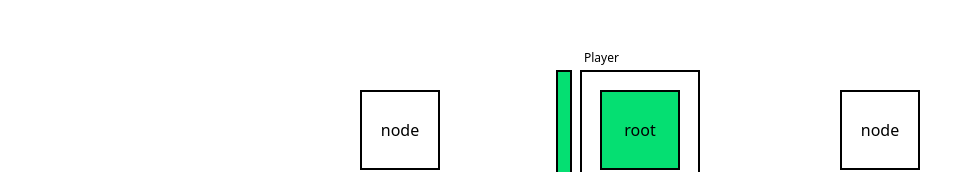
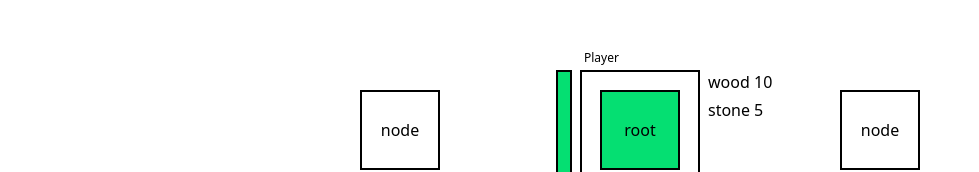
Before and after one commit to tylerschloesser/sim-v20, a React (Vite) app: page / in a window 1280 px wide. Shown: the part 270-442 px from the top of the page, without its empty margins (0-979 px from the left). Built offline with nearby package versions, Linux system fonts and the light colour scheme.

Commit message:
render inventory

```diff
--- a/src/init-state.ts
+++ b/src/init-state.ts
@@ -11,7 +11,10 @@ export function initState(): AppState {
       position: Vec2.ZERO,
       size: new Vec2(1.5),
       energy: MAX_PLAYER_ENERGY,
-      inventory: {},
+      inventory: {
+        wood: 10,
+        stone: 5,
+      },
       action: null,
     },
     scale: 1,
--- a/src/player-component.tsx
+++ b/src/player-component.tsx
@@ -1,8 +1,9 @@
 import clsx from 'clsx'
-import { useContext } from 'react'
+import { Fragment, useContext } from 'react'
 import invariant from 'tiny-invariant'
 import { AppContext } from './app-context'
 import { MAX_PLAYER_ENERGY } from './const'
+import { Inventory } from './types'
 import { useEntityStyle } from './use-entity-style'
 
 export function PlayerComponent() {
@@ -29,6 +30,7 @@ export function PlayerComponent() {
         Player
       </div>
       <EnergyBar energy={state.player.energy} />
+      <InventoryGrid inventory={state.player.inventory} />
     </div>
   )
 }
@@ -68,3 +70,26 @@ function EnergyBar({ energy }: EnergyBarProps) {
     </div>
   )
 }
+
+interface InventoryGridProps {
+  inventory: Inventory
+}
+
+function InventoryGrid({ inventory }: InventoryGridProps) {
+  return (
+    <div
+      className={clsx('absolute left-full top-0', 'pl-2')}
+    >
+      <div
+        className={clsx('grid grid-cols-[1fr_1fr] gap-1')}
+      >
+        {Object.entries(inventory).map(([item, count]) => (
+          <Fragment key={item}>
+            <div>{item}</div>
+            <div>{count}</div>
+          </Fragment>
+        ))}
+      </div>
+    </div>
+  )
+}
--- a/src/types.ts
+++ b/src/types.ts
@@ -27,11 +27,13 @@ export type Entity =
   | NodeEntity
   | UndiscoveredEntity
 
+export type Inventory = Partial<Record<Item, number>>
+
 export interface Player {
   position: Vec2
   size: Vec2
   energy: number
-  inventory: Partial<Record<Item, number>>
+  inventory: Inventory
   action: Action | null
 }
 
```
